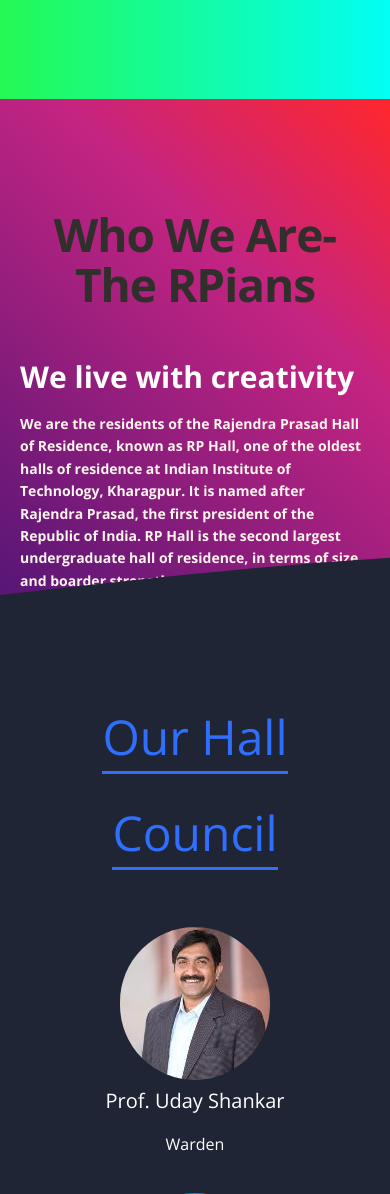
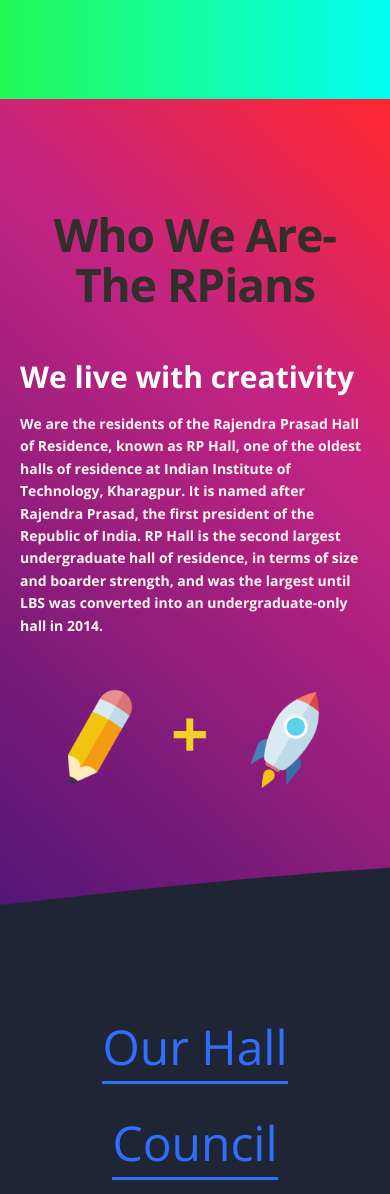
Before and after one commit to TheThinker01/Rp_Hall_Web, a Django app: page / in a window 390 px wide. Shown: the part 1613-2807 px from the top of the page. Run offline with Django 3.2, Linux system fonts and the light colour scheme; some libraries are stand-ins or nearby versions.

Commit message:
Fixed the non-responsive nature of the classes section orange and #about

```diff
--- a/templates/website/index.html
+++ b/templates/website/index.html
@@ -120,7 +120,7 @@
     <section id="Hall_council" class="HC_section">
             <div class="mydivider1" style="background-image: url('{% static 'website/img/svg/curve-features-top.6f18a86e68c2.svg' %}')"></div>
             <div class="container"><br>
-            <div class="divider-hall"><strong><h4 style="font-size: 48px; color:#306efe "><span style="padding-bottom: 2px;border-bottom: 3px solid;line-height: 2">Our Hall Council<span></span></h4></strong></div>
+                <div class="divider-hall"><strong><h4 style="font-size: 48px; color:#306efe "><span style="padding-bottom: 2px;border-bottom: 3px solid;line-height: 2">Our Hall Council</span></h4></strong></div>
 			<div class="row">
 				<div class="span3 offset2 flyIn">
 					<div class="people">
--- a/website/static/website/css/style.css
+++ b/website/static/website/css/style.css
@@ -493,7 +493,7 @@
 }
 .spacer.orange,.section.orange {
     background: url(../img/bg/services_bg.png) bottom -200px center no-repeat,linear-gradient(148deg,#c7216a 7%,#fda41e 100%);
-    height: 450px;
+
 }
 .mydivider3 {
     background: transparent url(../img/bg/wave.64b1c0963d4f.png) center center no-repeat;
@@ -850,8 +850,8 @@
 	background: #c42482;
     background-image: linear-gradient(222deg,#ff272d 0,#c42482 33%,#ab217f 47%,#671878 84%,#4a1475 100%);
 
-    padding-bottom: 0px;
-	height: 460px;
+    padding-bottom: 100px;
+
 }
 
 .people {
```
